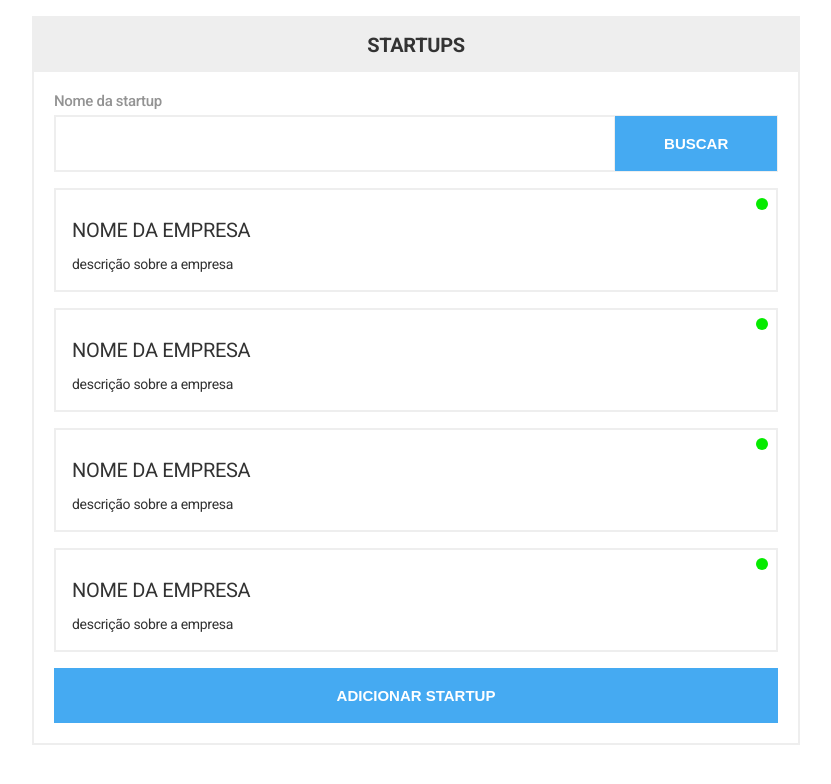
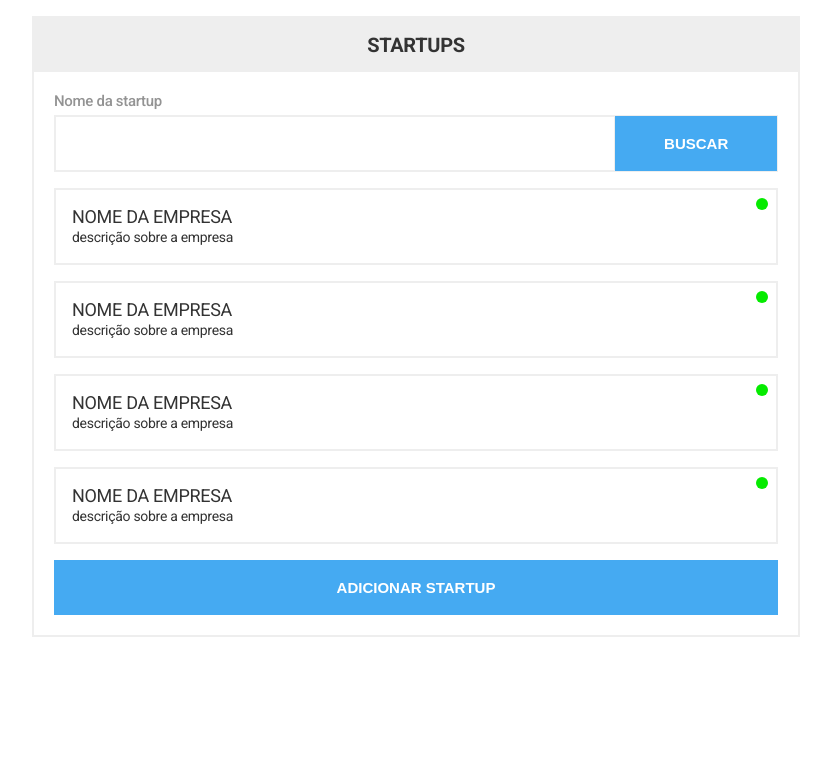
Before and after one commit to fabriciopolato/100-open-frontend, a React (Create React App) app: page / in a window 1280 px wide. Shown: the top 784 px of the page, without its empty margins (224-1055 px from the left). Built offline with nearby package versions, Linux system fonts and the light colour scheme.

Commit message:
refactor: changes in global style

```diff
--- a/src/styles/global.ts
+++ b/src/styles/global.ts
@@ -51,7 +51,7 @@
 
   body, input, button {
     font: 1.6rem;
-    font-weight: 500;
+    font-weight: 400;
     color: #333;
   }
 
@@ -66,8 +66,7 @@
 
   h2 {
     font-weight: 400;
-    font-size: 20px;
-    line-height: 48px;
+    font-size: 18px;
   }
 
   h4 {
```
